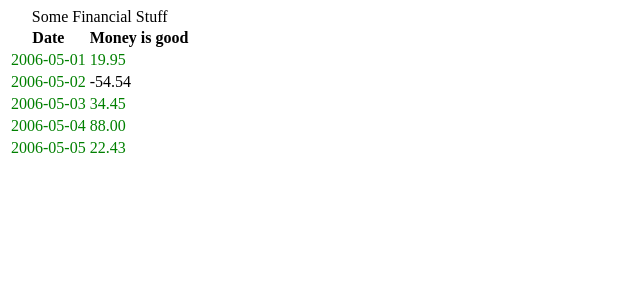
After one commit to joshuafisher143/NBA-Model, a Flask app: template app/templates/test.html in a window 1280 px wide. The commit adds this page. Shown: the top 300 px of the page, without its empty margins (0-640 px from the left). Run offline with Flask 2, Linux system fonts and the light colour scheme; the template is opened without the code that fills it, so the values that code supplies are empty; parts of the project's set-up code (start-up, migrations or seed data) failed here and were passed over.

Commit message:
colorized positives evs, new pkl file

```diff
--- a/app/api.py
+++ b/app/api.py
@@ -23,7 +23,7 @@ import model.make_daily_file as mdf
 app = Flask(__name__)
 app.config['SECRET_KEY'] = 'something only you know'
 
-prob_win_dict = pd.read_pickle('small_prob_dist.pkl')
+prob_win_dict = pd.read_pickle('probability_distributions_condensed.pkl')
 
 
 @app.route('/', methods=['POST', 'GET'])
--- /dev/null
+++ b/app/templates/test.html
@@ -0,0 +1,42 @@
+<!DOCTYPE html>
+<html lang="en">
+<head>
+    <meta charset="UTF-8">
+    <title>Title</title>
+
+    <style type="text/css">
+        td.positive { color : green; }
+    </style>
+    <script language="JavaScript" type="text/javascript">
+        function MakeNegative() {
+            let TDs = document.getElementsByTagName('td');
+            for (let i=0; i<TDs.length; i++) {
+                let temp = TDs[i];
+                if (temp.firstChild.nodeValue.indexOf('-') != 0) temp.className = "positive";
+            }
+        }
+    </script>
+
+
+</head>
+<body>
+<table id="mytable">
+    <caption>Some Financial Stuff</caption>
+    <thead>
+    <tr><th scope="col">Date</th><th scope="col">Money is good</th></tr>
+    </thead>
+    <tbody>
+    <tr><td>2006-05-01</td><td>19.95</td></tr>
+    <tr><td>2006-05-02</td><td>-54.54</td></tr>
+    <tr><td>2006-05-03</td><td>34.45</td></tr>
+    <tr><td>2006-05-04</td><td>88.00</td></tr>
+    <tr><td>2006-05-05</td><td>22.43</td></tr>
+    </tbody>
+</table>
+<script language="JavaScript" type="text/javascript">
+    <!--
+    MakeNegative();
+    //-->
+</script>
+</body>
+</html>
```
Also changed, not shown: app/templates/output.html (+17 -4 lines), 2 other files.
